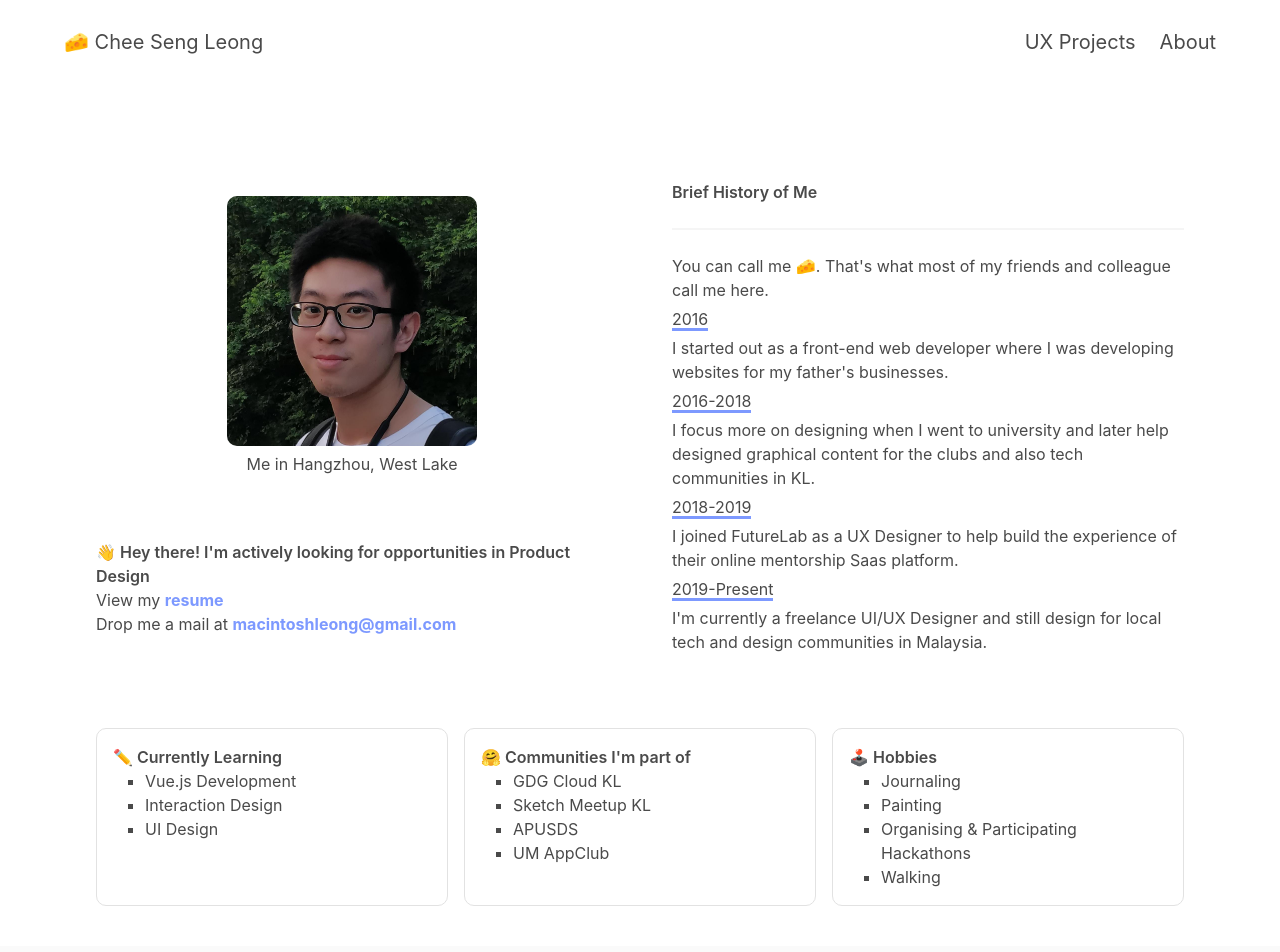
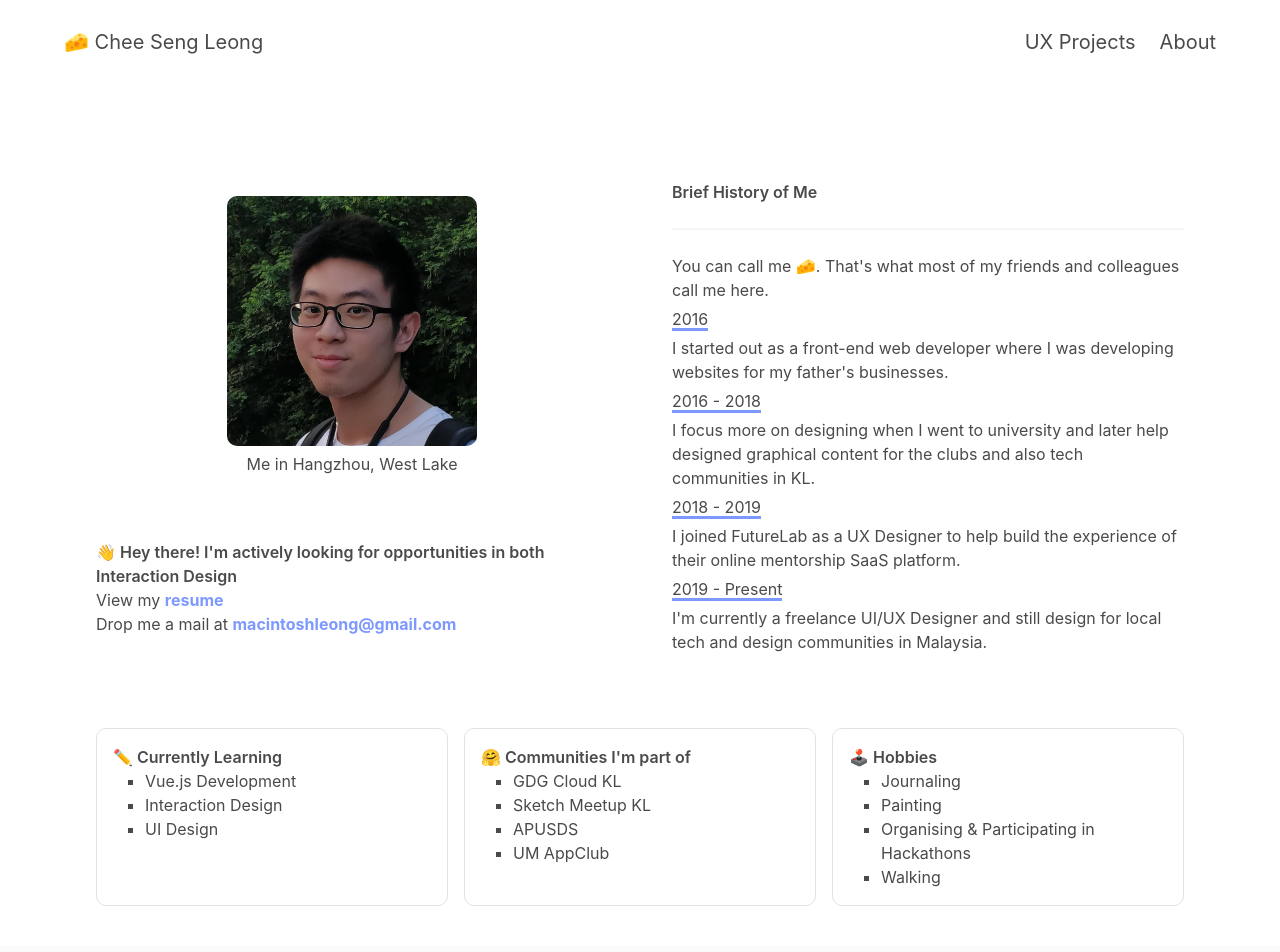
Before and after one commit to csleong98/csleong98.github.io, a Vue app: page /about in a window 1280 px wide. Shown: the top 952 px of the page. Built offline with nearby package versions, Linux system fonts and the light colour scheme.

Commit message:
fixed grammar mistakes, updated heading text

```diff
--- a/src/views/About.vue
+++ b/src/views/About.vue
@@ -9,19 +9,19 @@
                 <div class="aboutme">
                     <h2>Brief History of Me</h2>
                     <hr>
-                    <p>You can call me 🧀. That's what most of my friends and colleague call me here.</p>
+                    <p>You can call me 🧀. That's what most of my friends and colleagues call me here.</p>
                     <h3 class="year">2016</h3>
                     <p>I started out as a front-end web developer where I was developing websites for my father's businesses.</p>
-                    <h3 class="year">2016-2018</h3>
+                    <h3 class="year">2016 - 2018</h3>
                     <p>I focus more on designing when I went to university and later help designed graphical content for the clubs and also tech communities in KL.
                     </p>
-                    <h3 class="year">2018-2019</h3>
-                    <p>I joined FutureLab as a UX Designer to help build the experience of their online mentorship Saas platform.</p>
-                    <h3 class="year">2019-Present</h3>
+                    <h3 class="year">2018 - 2019</h3>
+                    <p>I joined FutureLab as a UX Designer to help build the experience of their online mentorship SaaS platform.</p>
+                    <h3 class="year">2019 - Present</h3>
                     <p>I'm currently a freelance UI/UX Designer and still design for local tech and design communities in Malaysia.</p>
                 </div>
                 <div class="coffee">
-                    <h2>👋 Hey there! I'm actively looking for opportunities in Product Design</h2>
+                    <h2>👋 Hey there! I'm actively looking for opportunities in both Interaction Design</h2>
                     <p>View my <a href="assets/resume-LeongCheeSeng.pdf" target="_blank"><strong>resume</strong></a></p>
                     <p>Drop me a mail at <a href="mailto:macintoshleong@gmail.com"><strong>macintoshleong@gmail.com</strong></a></p>
                 </div>
@@ -48,7 +48,7 @@
                         <ul>
                             <li>Journaling</li>
                             <li>Painting</li>
-                            <li>Organising & Participating Hackathons</li>
+                            <li>Organising & Participating in Hackathons</li>
                             <li>Walking</li>
                         </ul>
                     </div>
--- a/src/views/Home.vue
+++ b/src/views/Home.vue
@@ -3,7 +3,7 @@
     <div class="container">
       <div class="header">
         <p class="header-text-1">👨‍🎨 Hi there. I'm a UI/UX Designer</p>
-        <p class="header-text-2">Passionate in designing for local tech and design communities.</p>
+        <p class="header-text-2">Currently learning HCI, UI and Interaction Design in <a href="https://www.interaction-design.org/chee-seng-leong" target="_blank">IDF</a>.</p>
         <p class="header-text-3">Previously designed in <a href="https://futurelab.my" target="_blank">FutureLab</a></p>
         <img class="header-image" src="assets/astronaut.svg" alt="">
       </div>
```
